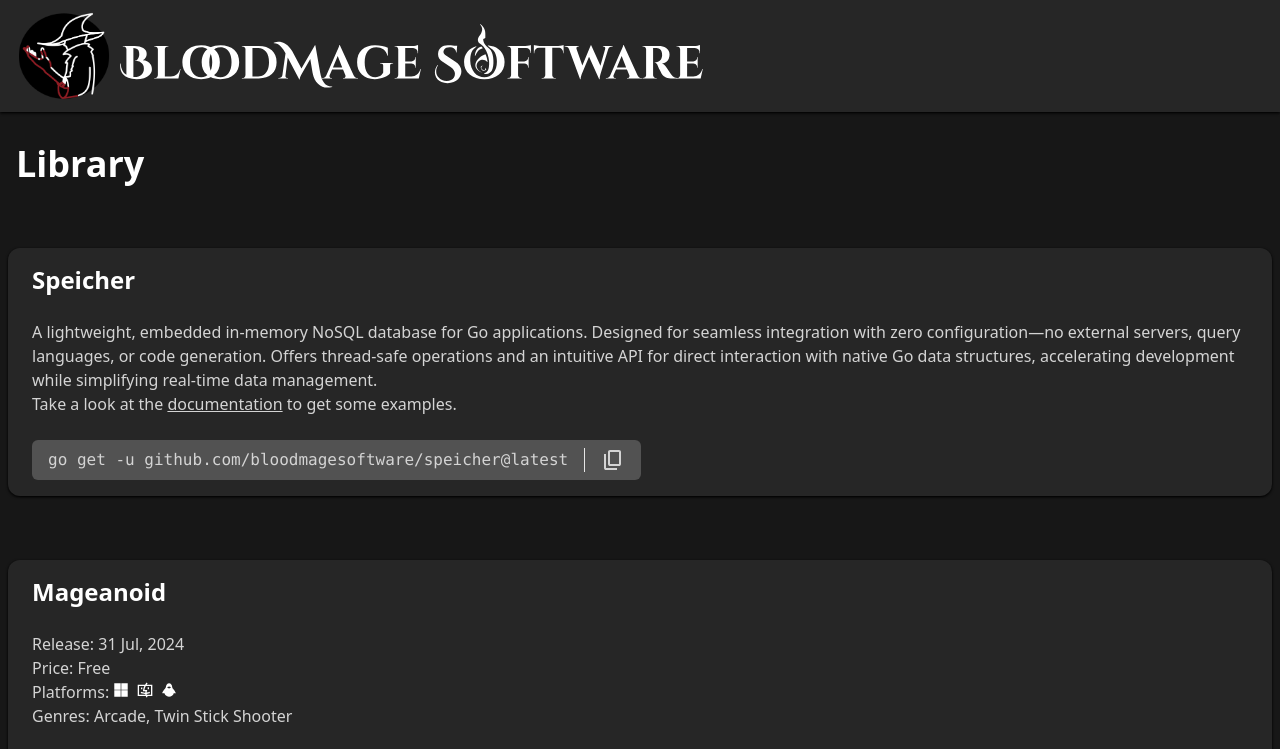
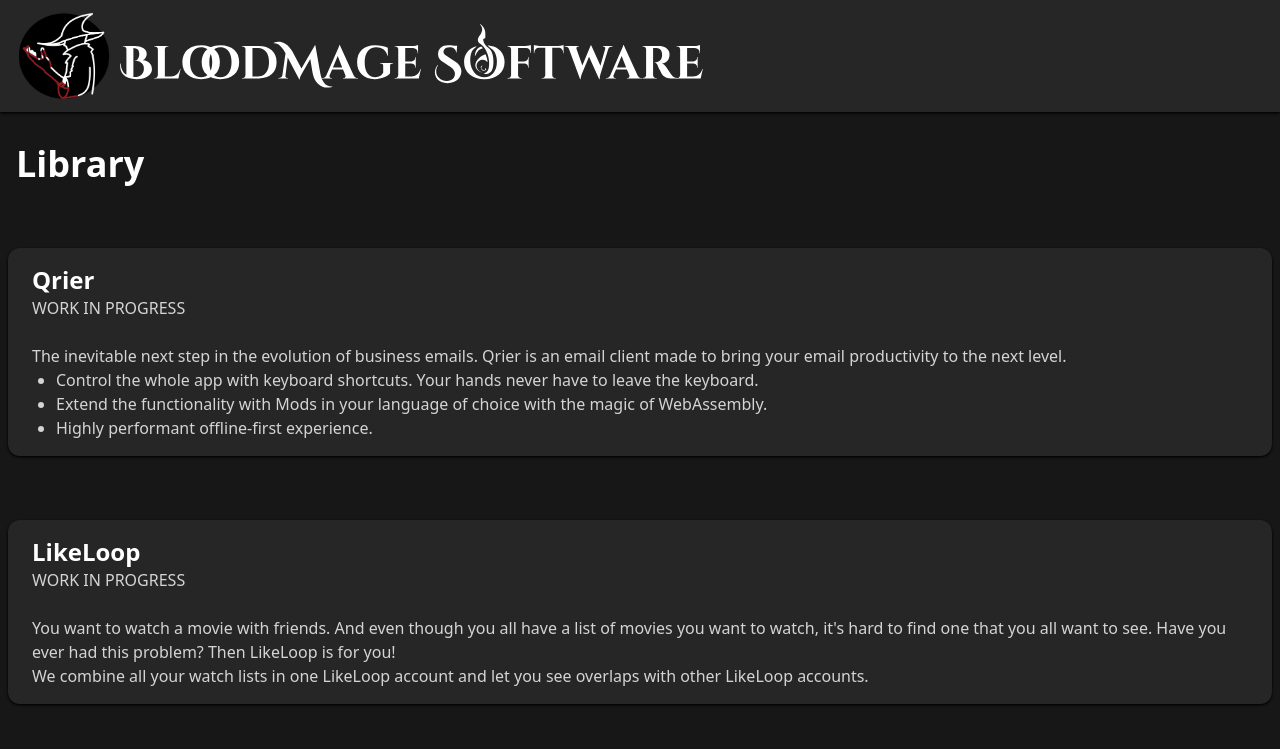
Before and after one commit to bloodmagesoftware/homepage, an Astro site: page / in a window 1280 px wide. Shown: the top 749 px of the page. Built offline with nearby package versions, Linux system fonts and the light colour scheme; Astro itself is replaced by a stand-in of ours.

Commit message:
added more stuff

```diff
--- a/src/pages/index.astro
+++ b/src/pages/index.astro
@@ -18,6 +18,42 @@ import Card from "../components/Card.astro";
   >
     Library
   </h1>
+
+  <Card id="qrier">
+    <h2 class="text-2xl font-bold text-white">Qrier</h2>
+    <p class="uppercase">Work in progress</p>
+    <br />
+    <p class="text-pretty">
+      The inevitable next step in the evolution of business emails. Qrier is an
+      email client made to bring your email productivity to the next level.
+    </p>
+    <ul>
+      <li class="text-pretty">
+        Control the whole app with keyboard shortcuts. Your hands never have to
+        leave the keyboard.
+      </li>
+      <li class="text-pretty">
+        Extend the functionality with Mods in your language of choice with the
+        magic of WebAssembly.
+      </li>
+      <li class="text-pretty">Highly performant offline-first experience.</li>
+    </ul>
+  </Card>
+
+  <Card id="likeloop">
+    <h2 class="text-2xl font-bold text-white">LikeLoop</h2>
+    <p class="uppercase">Work in progress</p>
+    <br />
+    <p class="text-pretty">
+      You want to watch a movie with friends. And even though you all have a
+      list of movies you want to watch, it's hard to find one that you all want
+      to see. Have you ever had this problem? Then LikeLoop is for you!
+    </p>
+    <p class="text-pretty">
+      We combine all your watch lists in one LikeLoop account and let you see
+      overlaps with other LikeLoop accounts.
+    </p>
+  </Card>
 
   <Card id="speicher">
     <h2 class="text-2xl font-bold text-white">Speicher</h2>
```
